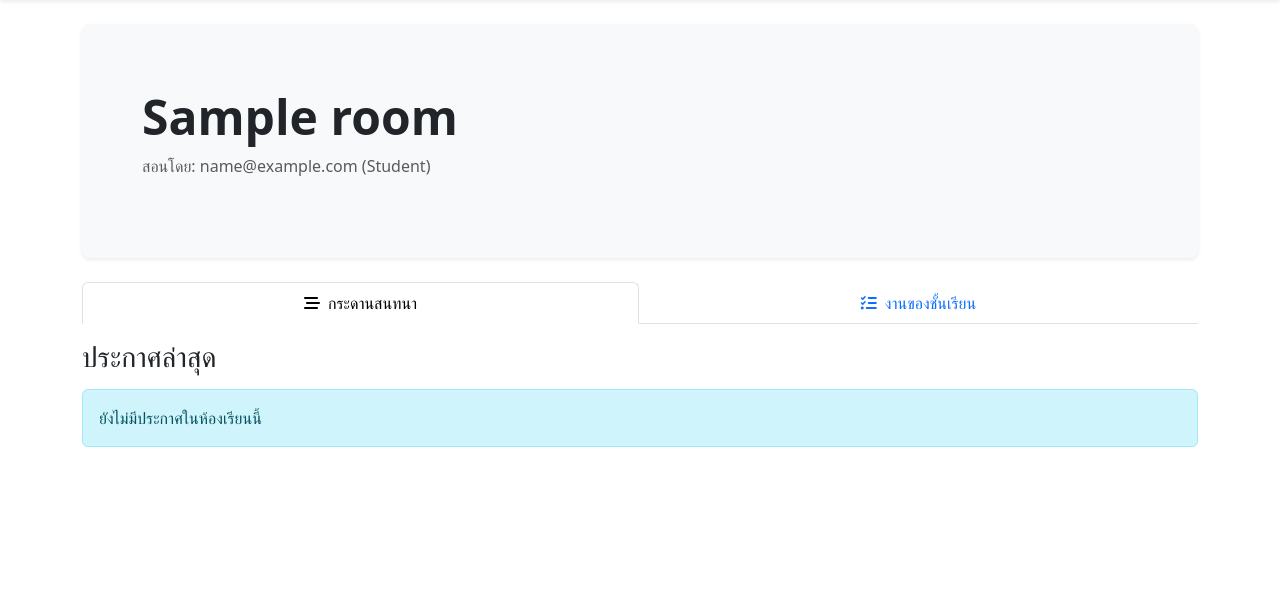
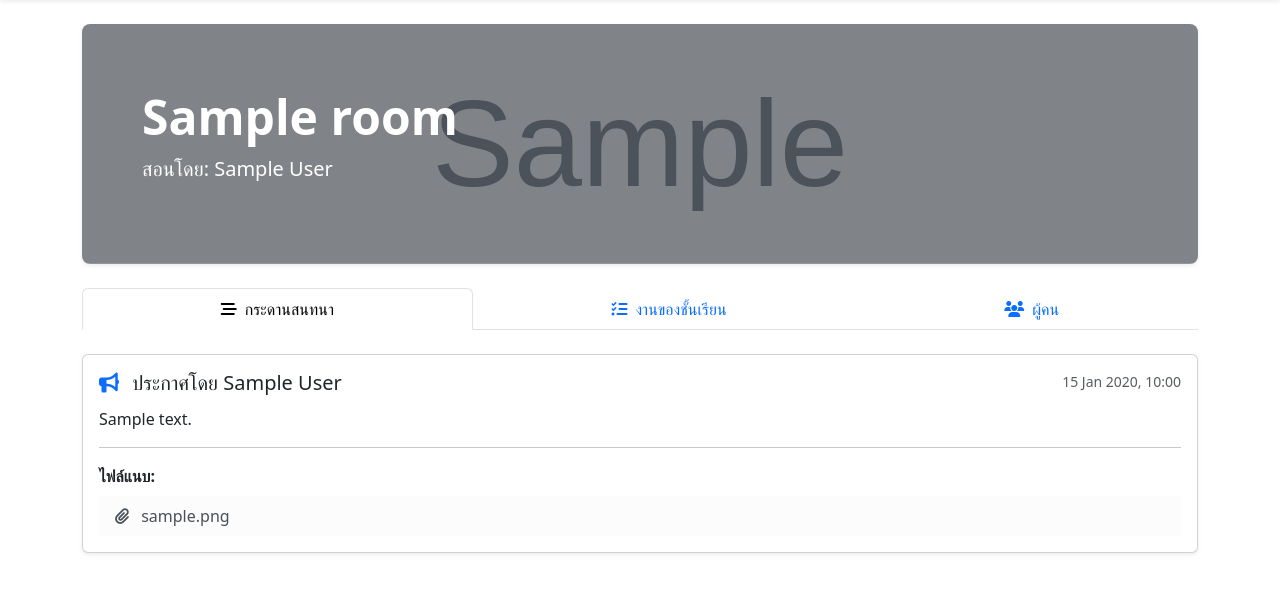
Before and after one commit to Tipsy910/Autocode, a Django app: page /student/room/1/ in a window 1280 px wide. Shown: the part 65-658 px from the top of the page. Run offline with Django 5.2, Linux system fonts and the light colour scheme; a user stored in the database is signed in; tables that the repository leaves empty hold one stand-in row (values such as "Sample post"); grey boxes marked "Sample" are stand-in pictures.

Commit message:
แก้ไขหน้า assingment

```diff
--- a/project/login/views.py
+++ b/project/login/views.py
@@ -21,7 +21,7 @@ def login_view(request):
             if user.role.lower() == 'admin':
                 return redirect('admin_dashboard')
             elif user.role.lower() == 'student':
-                return redirect('student_dashboard')
+                return redirect('student:dashboard')
             else:
                 return redirect('teacher:dashboard')
 
--- a/project/room/urls.py
+++ b/project/room/urls.py
@@ -9,7 +9,6 @@ app_name = 'room'
 urlpatterns = [
     # URL สำหรับอาจารย์: /room/5/
     path('<int:pk>/', teacher_room_detail_view, name='teacher_detail'),
-
     # URL สำหรับนักเรียน: /room/5/student/
     path('<int:pk>/student/', student_room_detail_view, name='student_detail'),
 ]
--- a/project/student/templates/student/dashboard.html
+++ b/project/student/templates/student/dashboard.html
@@ -15,7 +15,7 @@
         <div class="row row-cols-1 row-cols-md-2 row-cols-lg-3 g-4">
             {% for room in joined_rooms %}
                 <div class="col">
-                    <a href="{% url 'student_room_detail' room.id %}" class="card-link text-decoration-none">
+                    <a href="{% url 'student:room_detail' room.id %}" class="card-link text-decoration-none">
                         <div class="card h-100 shadow-sm room-card">
                             {% if room.cover_image %}
                                 <img src="{{ room.cover_image.url }}" class="card-img-top" alt="ปกห้อง {{ room.name }}" style="height: 150px; object-fit: cover;">
--- a/project/student/templates/student/room_detail.html
+++ b/project/student/templates/student/room_detail.html
@@ -4,59 +4,54 @@
 {% block title %}{{ room.name }} - {{ block.super }}{% endblock %}
 
 {% block content %}
-<div class="container mt-4">
+<div class="container mt-4 mb-5">
 
-    <div class="p-5 mb-4 bg-light rounded-3 shadow-sm">
+    <div class="p-5 mb-4 rounded-3 shadow-sm" style="background: linear-gradient(rgba(0,0,0,0.4), rgba(0,0,0,0.4)), url({% if room.cover_image %}{{ room.cover_image.url }}{% else %}{% static 'img/default_cover.jpg' %}{% endif %}); background-size: cover; background-position: center; color: white;">
         <div class="container-fluid py-3">
             <h1 class="display-5 fw-bold">{{ room.name }}</h1>
-            <p class="text-muted">สอนโดย: {{ room.owner}}</p>
+            <p class="fs-5">สอนโดย: {{ room.owner.get_full_name|default:room.owner.email }}</p>
         </div>
     </div>
 
-    <ul class="nav nav-tabs nav-fill mb-3" id="roomTab" role="tablist">
-        <li class="nav-item" role="presentation">
-            <button class="nav-link active" id="stream-tab" data-bs-toggle="tab" data-bs-target="#stream-tab-pane" type="button" role="tab" aria-controls="stream-tab-pane" aria-selected="true">
-                <i class="fas fa-stream me-2"></i>กระดานสนทนา
-            </button>
-        </li>
-        <li class="nav-item" role="presentation">
-            <button class="nav-link" id="assignments-tab" data-bs-toggle="tab" data-bs-target="#assignments-tab-pane" type="button" role="tab" aria-controls="assignments-tab-pane" aria-selected="false">
-                <i class="fas fa-tasks me-2"></i>งานของชั้นเรียน
-            </button>
-        </li>
+    <ul class="nav nav-tabs nav-fill mb-4" id="roomTab" role="tablist">
+        <li class="nav-item" role="presentation"><button class="nav-link active" id="stream-tab" data-bs-toggle="tab" data-bs-target="#stream-tab-pane" type="button"><i class="fas fa-stream me-2"></i>กระดานสนทนา</button></li>
+        <li class="nav-item" role="presentation"><button class="nav-link" id="assignments-tab" data-bs-toggle="tab" data-bs-target="#assignments-tab-pane" type="button"><i class="fas fa-tasks me-2"></i>งานของชั้นเรียน</button></li>
+        <li class="nav-item" role="presentation"><button class="nav-link" id="people-tab" data-bs-toggle="tab" data-bs-target="#people-tab-pane" type="button"><i class="fas fa-users me-2"></i>ผู้คน</button></li>
     </ul>
 
     <div class="tab-content" id="roomTabContent">
 
-        <div class="tab-pane fade show active" id="stream-tab-pane" role="tabpanel" aria-labelledby="stream-tab" tabindex="0">
-            <h3 class="mb-3">ประกาศล่าสุด</h3>
+        <div class="tab-pane fade show active" id="stream-tab-pane" role="tabpanel">
             {% for announcement in announcements %}
             <div class="card mb-3 shadow-sm">
                 <div class="card-body">
                     <div class="d-flex w-100 justify-content-between">
-                        <h5 class="card-title mb-1">ประกาศโดย {{ announcement.author.first_name }}</h5>
+                        <h5 class="card-title mb-1"><i class="fas fa-bullhorn text-primary me-2"></i> ประกาศโดย {{ announcement.author.get_full_name|default:announcement.author.email }}</h5>
                         <small class="text-muted">{{ announcement.created_at|date:"d M Y, H:i" }}</small>
                     </div>
                     <p class="card-text mt-2">{{ announcement.content|linebreaksbr }}</p>
+                    {% if announcement.files.all %}
+                        <hr><p class="mb-2"><strong>ไฟล์แนบ:</strong></p>
+                        <div class="list-group list-group-flush">
+                        {% for attachment in announcement.files.all %}
+                            <a href="{{ attachment.file.url }}" target="_blank" class="list-group-item list-group-item-action list-group-item-light py-2 px-3"><i class="fas fa-paperclip me-2"></i> {{ attachment }}</a>
+                        {% endfor %}
+                        </div>
+                    {% endif %}
                 </div>
             </div>
             {% empty %}
-            <div class="alert alert-info" role="alert">
-                ยังไม่มีประกาศในห้องเรียนนี้
-            </div>
+            <div class="alert alert-info text-center" role="alert">ยังไม่มีประกาศในห้องเรียนนี้</div>
             {% endfor %}
         </div>
 
-        <div class="tab-pane fade" id="assignments-tab-pane" role="tabpanel" aria-labelledby="assignments-tab" tabindex="0">
+        <div class="tab-pane fade" id="assignments-tab-pane" role="tabpanel">
             <h3 class="mb-3">รายการงานที่ได้รับมอบหมาย</h3>
             <div class="list-group">
                 {% for assignment in assignments %}
-                <a href="{% url 'student_assignment_detail' assignment.id %}" class="list-group-item list-group-item-action flex-column align-items-start mb-2 shadow-sm border-start-0 border-end-0 border-top-0 border-bottom-1">
+                <a href="#" class="list-group-item list-group-item-action mb-2 shadow-sm"> {# TODO: สร้าง URL 'student:assignment_detail' #}
                     <div class="d-flex w-100 justify-content-between">
-                        <h5 class="mb-1"><i class="fas fa-clipboard-list me-2"></i>{{ assignment.title }}</h5>
-
-                        {# --- ส่วนแสดงสถานะ (ตัวอย่าง) --- #}
-                        {# คุณอาจจะต้องเพิ่ม Logic ส่วนนี้ใน Model หรือ View #}
+                        <h5 class="mb-1"><i class="fas fa-clipboard-list text-info me-2"></i>{{ assignment.title }}</h5>
                         {% if assignment.submission_status == 'SUBMITTED' %}
                             <span class="badge bg-success">ส่งแล้ว</span>
                         {% elif assignment.submission_status == 'GRADED' %}
@@ -64,16 +59,25 @@
                         {% else %}
                             <span class="badge bg-warning text-dark">ยังไม่ได้ส่ง</span>
                         {% endif %}
-
                     </div>
-                    <p class="mb-1 text-muted">กำหนดส่ง: {{ assignment.due_date|date:"d F Y, H:i" }}</p>
+                    <p class="mb-1 text-muted">{% if assignment.due_date %}กำหนดส่ง: {{ assignment.due_date|date:"d F Y, H:i" }}{% else %}ไม่มีกำหนดส่ง{% endif %}</p>
                 </a>
                 {% empty %}
-                <div class="alert alert-info" role="alert">
-                    ยังไม่มีงานที่ได้รับมอบหมาย
-                </div>
+                <div class="alert alert-info text-center" role="alert">ยังไม่มีงานที่ได้รับมอบหมาย</div>
                 {% endfor %}
             </div>
+        </div>
+
+        <div class="tab-pane fade" id="people-tab-pane" role="tabpanel">
+            <h3 class="text-primary border-bottom pb-2 mb-3">คณาจารย์</h3>
+            <ul class="list-group list-group-flush mb-4">
+                <li class="list-group-item d-flex align-items-center"><i class="fas fa-user-tie fa-lg text-muted me-3"></i><span>{{ room.owner.get_full_name|default:room.owner.email }} (เจ้าของห้อง)</span></li>
+                {% for teacher in room.teachers.all %}{% if teacher.user != room.owner %}<li class="list-group-item d-flex align-items-center"><i class="fas fa-user-circle fa-lg text-muted me-3"></i><span>{{ teacher.user.get_full_name|default:teacher.user.email }}</span></li>{% endif %}{% endfor %}
+            </ul>
+            <h3 class="text-primary border-bottom pb-2 mb-3 mt-5">เพื่อนร่วมชั้นเรียน</h3>
+            <ul class="list-group list-group-flush">
+                {% for student in room.students.all %}<li class="list-group-item d-flex align-items-center"><i class="fas fa-user-graduate text-muted me-3"></i><span>{{ student.user.get_full_name|default:student.user.email }}</span></li>{% empty %}<li class="list-group-item">ยังไม่มีนักเรียนในห้องนี้</li>{% endfor %}
+            </ul>
         </div>
     </div>
 </div>
--- a/project/student/urls.py
+++ b/project/student/urls.py
@@ -1,7 +1,8 @@
 from django.urls import path
 from .views import student_dashboard, student_room_detail_view, student_assignment_detail_view
+app_name = 'student'
 urlpatterns = [
-    path('', student_dashboard.as_view(), name='student_dashboard'),
-    path('room/<int:room_id>/', student_room_detail_view, name='student_room_detail'),
+    path('dashboard/', student_dashboard.as_view(), name='dashboard'),
+    path('room/<int:pk>/', student_room_detail_view, name='room_detail'),
     path('assignment/<int:assignment_id>/', student_assignment_detail_view, name='student_assignment_detail'),
 ]
--- a/project/student/views.py
+++ b/project/student/views.py
@@ -6,7 +6,7 @@ from django.utils.decorators import method_decorator
 from users.models import Students
 from room.models import Room
 from .forms import JoinRoomForm
-from room.models import Room, Assignment
+from room.models import Room, Assignment, Announcement, Submission
 
 @method_decorator(login_required, name='dispatch')
 class student_dashboard(View):
@@ -46,17 +46,50 @@ class student_dashboard(View):
             'form': form, # form ที่มี error message จะถูกส่งกลับไป
         }
         return render(request, self.template_name, context)
-def student_room_detail_view(request, room_id):
 
-    room = get_object_or_404(Room, id=room_id, students__user=request.user)
+@login_required
+def student_room_detail_view(request, pk):
+    # ดึงข้อมูลห้องเรียน
+    room = get_object_or_404(Room, pk=pk)
 
-    assignments = Assignment.objects.filter(room=room).order_by('-due_date')
+    # ตรวจสอบสิทธิ์: นักเรียนต้องเป็นสมาชิกของห้องนี้เท่านั้น
+    try:
+        student_profile = request.user.student_profile
+        if not room.students.filter(pk=student_profile.pk).exists():
+            # ถ้าไม่ได้เป็นสมาชิก ให้ redirect หรือแสดงข้อผิดพลาด
+            return redirect('student:dashboard') # กลับไปหน้า dashboard ของนักเรียน
+    except AttributeError:
+        # กรณี User ไม่มี student_profile
+        return redirect('student:dashboard')
+
+    # ดึงข้อมูลประกาศและงานทั้งหมดในห้อง
+    announcements = Announcement.objects.filter(room=room)
+    assignments = Assignment.objects.filter(room=room).order_by('-created_at')
+
+    # --- ส่วนสำคัญ: คำนวณสถานะการส่งงานของนักเรียนคนนี้ ---
+    # ดึงงานทุกชิ้นที่นักเรียนคนนี้เคยส่งในห้องนี้
+    student_submissions = Submission.objects.filter(
+        student=request.user,
+        assignment__in=assignments
+    )
+    # สร้าง map เพื่อให้ค้นหาได้เร็วขึ้น
+    submission_map = {submission.assignment.id: submission for submission in student_submissions}
+
+    for assignment in assignments:
+        submission = submission_map.get(assignment.id)
+        if submission:
+            # TODO: ในอนาคตสามารถเช็คสถานะการตรวจ (Graded) ได้ที่นี่
+            assignment.submission_status = 'SUBMITTED'
+        else:
+            assignment.submission_status = 'NOT_SUBMITTED'
+    # --- จบส่วนคำนวณสถานะ ---
 
     context = {
         'room': room,
-        'assignments': assignments, # <--- ส่งรายการงานไปที่ template
-        'page_title': f"เข้าห้องเรียน: {room.name}",
+        'announcements': announcements,
+        'assignments': assignments,
     }
+
     return render(request, 'student/room_detail.html', context)
 
 def student_assignment_detail_view(request, assignment_id):
--- a/project/teacher/views.py
+++ b/project/teacher/views.py
@@ -336,18 +336,13 @@ class AssignmentDeleteView(LoginRequiredMixin, DeleteView):
         room_pk = self.object.room.pk
         return reverse('room:teacher_detail', kwargs={'pk': room_pk})
 
-# teacher/views.py
-
 @login_required
 def edit_assignment(request, pk):
     assignment = get_object_or_404(Assignment, pk=pk)
 
-    # --- ส่วนที่แก้ไข: ตรวจสอบสิทธิ์การแก้ไข ---
     if assignment.author != request.user:
-        # ถ้าไม่ใช่ผู้สร้างงานชิ้นนี้ ก็ไม่มีสิทธิ์แก้ไข
         messages.error(request, "คุณไม่มีสิทธิ์แก้ไขงานชิ้นนี้ เนื่องจากไม่ใช่ผู้สร้าง")
         return redirect('teacher:assignment_detail', pk=assignment.pk)
-    # --- จบส่วนที่แก้ไข ---
 
     if request.method == 'POST':
         form = AssignmentForm(request.POST, request.FILES, instance=assignment)
--- a/project/templates/base.html
+++ b/project/templates/base.html
@@ -12,8 +12,7 @@
 
     <nav class="navbar navbar-expand-lg navbar-light bg-white border-bottom shadow-sm">
         <div class="container">
-            <a class="navbar-brand" href="{% url 'teacher:dashboard' %}">  Autocode Grad
-            </a>
+            <a class="navbar-brand" href="{% if user.is_authenticated %}{{ user.get_dashboard_url }}{% else %}/{% endif %}">Autocode Grad</a>
             <button class="navbar-toggler" type="button" data-bs-toggle="collapse" data-bs-target="#navbarNavDropdown" aria-controls="navbarNavDropdown" aria-expanded="false" aria-label="Toggle navigation">
                 <span class="navbar-toggler-icon"></span>
             </button>
```
Also changed, not shown: project/teacher/templates/teacher/edit_assignment.html (+49 -16 lines), project/users/models.py (+11 -1 lines), 1 other file.
